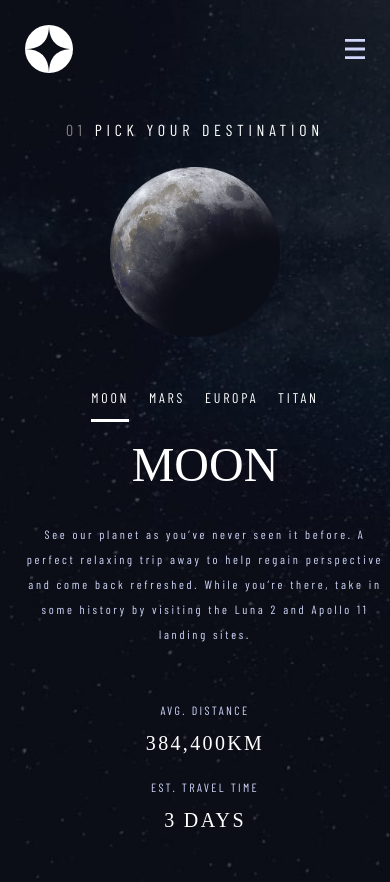
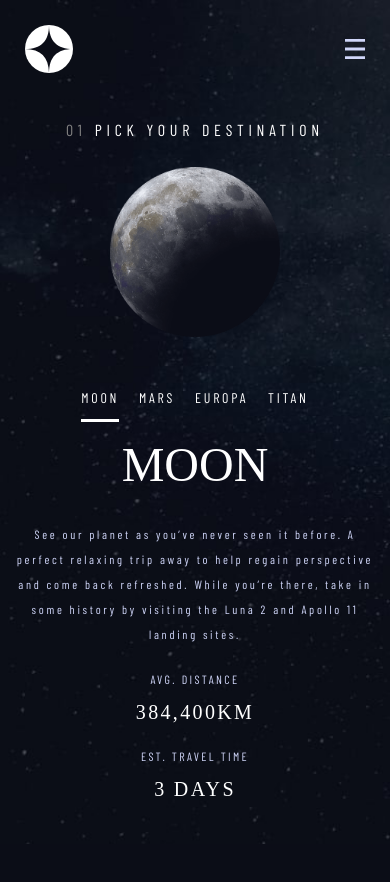
Before and after one commit to jodevera/spacetour-react, a React (Create React App) app: page /destination in a window 390 px wide. After the commit the page ends 851 px from the top, so only its background shows below. Built offline with nearby package versions, Linux system fonts and the light colour scheme; a web font is replaced by a local one.

Commit message:
fixed bg bugs

```diff
--- a/src/components/Pages/styles/crew.css
+++ b/src/components/Pages/styles/crew.css
@@ -64,7 +64,7 @@
   .crewName {
     margin-left: -5%;
     margin-right: -5%;
-    font-size: 48px;
+    font-size: 40px;
   }
   .crewContainer {
     flex-direction: column;
@@ -118,7 +118,7 @@
   }
   .crewName {
     order: 3;
-    font-size: 25px;
+    font-size: 26px;
   }
   .crewDesc {
     order: 4;
--- a/src/components/Pages/styles/destination.css
+++ b/src/components/Pages/styles/destination.css
@@ -158,17 +158,16 @@
 @media only screen and (max-width: 480px) {
   .destinationContainer {
     margin-top: 90px;
-    margin-left: 10px;
-    margin-right: 10px;
-
+    margin-left: 0px;
+    margin-right: 0px;
   }
   .destinationImgSrc {
     height: 170px;
     width: 170px;
   }
   .destinationText {
-    margin-left: 10px;
-    margin-right: 10px;
+    margin-left: 0px;
+    margin-right: 0px;
     width: 100%;
   }
   .destinationNavText {
@@ -179,6 +178,8 @@
   }
   .destinationDesc {
     font-size: 12px;
+    margin-left: 15px;
+    margin-right: 15px;
   }
   .destinationLabel {
     font-size: 12px;
@@ -192,4 +193,7 @@
   .destinationETT {
     margin-top: 25px;
   }
+  .horizontal-line{
+    display: none;
+  }
 }
--- a/src/components/Pages/styles/home.css
+++ b/src/components/Pages/styles/home.css
@@ -18,6 +18,7 @@
   display: flex;
   flex: 1;
   justify-content: center;
+  height: 300px;
 }
 .exploreLink {
   display: flex;
@@ -48,7 +49,6 @@
     display: flex;
     flex-direction: column;
     align-items: center;
-    min-height: 100%;
   }
   .landingText {
     margin-top: 100px;
@@ -75,8 +75,7 @@
   }
   .exploreContainer {
     margin-right: 0;
-    margin-top: 10vh;
-    margin-bottom: 10vh;
+    margin-top: 5vh;
   }
   .explore {
     height: 242px;
@@ -123,6 +122,6 @@
   }
 
   .explore:hover {
-    box-shadow: 0 0 0 30px #333;
+    box-shadow: 0 0 0 60px rgba(0, 0, 0, 0.5);
   }
 }
--- a/src/index.css
+++ b/src/index.css
@@ -17,43 +17,37 @@ body {
   background-color: #0B0D17;
   color: #ffffff;
   overflow-x: hidden;
-  height: 100%;
+  height: 100vh;
   width: 100%;
   margin: 0px;
 }
 
-#root {
-  height: 100%;
+#root{
+  height: 100vh
+}
+.container {
+  background-repeat: no-repeat;
   width: 100%;
-  margin: 0px;
-}
-
-
-
-.container {
-  background-size: cover 100vh;
-  background-repeat: no-repeat;
-  height: 100%;
-  width: 100%;
+  height: 100vh;
   z-index: -99999;
 }
 .pageHome {
-  background-size: 100vw 100vh;
+  background-size: cover;
   background-image: url('./assets/destination/background-home-desktop.jpg');
   background-attachment: fixed;
 }
 .pageDest {
-  background-size: 100% 100%;
+  background-size: cover;
   background-image: url('./assets/destination/background-destination-desktop.jpg');
   background-attachment: fixed;
 }
 .pageCrew {
-  background-size: 100% 100%;
+  background-size: cover;
   background-image: url('./assets/destination/background-crew-desktop.jpg');
   background-attachment: fixed;
 }
 .pageTech {
-  background-size: 100% 100%;
+  background-size: cover;
   background-image: url('./assets/destination/background-technology-desktop.jpg');
   background-attachment: fixed;
 }
```
